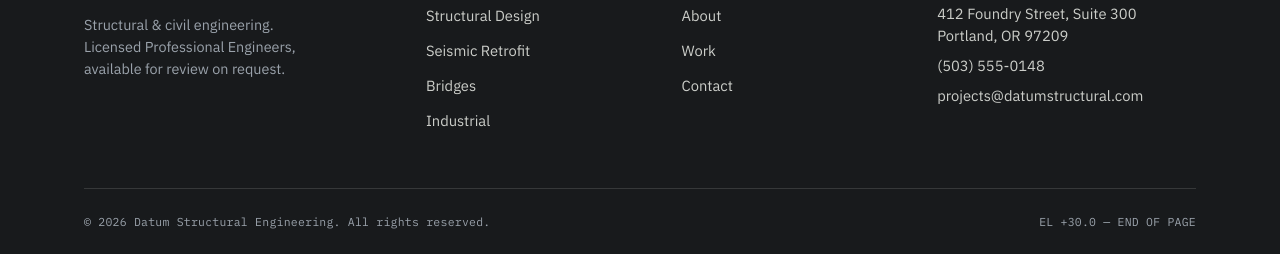
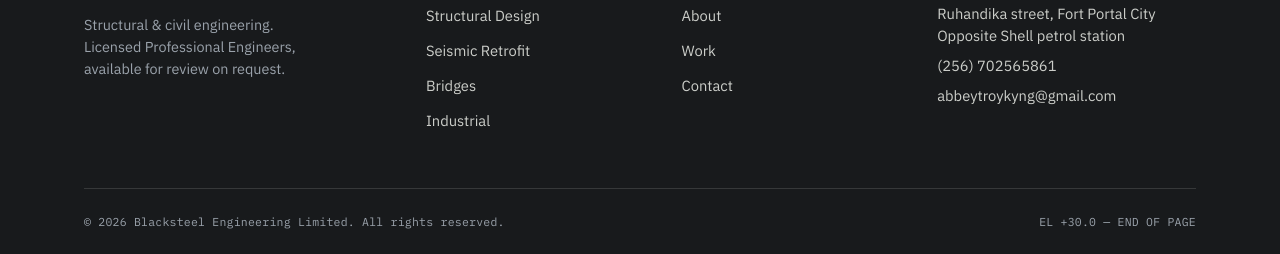
Before and after one commit to Opera121-dev/blacksteel-engineering, a plain HTML site: page contact.html in a window 1280 px wide. Shown: the part 1609-1863 px from the top of the page. Drawn offline with Linux system fonts and the light colour scheme.

Commit message:
Modify contact details and footer copyright
Updated contact information and footer copyright.

```diff
--- a/contact.html
+++ b/contact.html
@@ -507,13 +507,13 @@ body.is-hero-mode .datum-elevation{background:var(--blueprint);color:var(--cyanl
         <ul><li><a href="about.html">About</a></li><li><a href="index.html#work">Work</a></li><li><a href="contact.html">Contact</a></li></ul>
       </div>
       <div class="footer-col footer-contact"><h4>Contact</h4>
-        <p>412 Foundry Street, Suite 300<br>Portland, OR 97209</p>
-        <p><a href="tel:+15035550148">(503) 555-0148</a></p>
-        <p><a href="mailto:projects@datumstructural.com">projects@datumstructural.com</a></p>
+        <p>Ruhandika street, Fort Portal City<br>Opposite Shell petrol station</p>
+        <p><a href="tel:+256 702565861">(256) 702565861</a></p>
+        <p><a href="mailto:abbeytroykyng@gmail.com">abbeytroykyng@gmail.com</a></p>
       </div>
     </div>
     <div class="footer-bottom">
-      <p>© 2026 Datum Structural Engineering. All rights reserved.</p>
+      <p>© 2026 Blacksteel Engineering Limited. All rights reserved.</p>
       <p>EL +30.0 — END OF PAGE</p>
     </div>
   </div>
```
